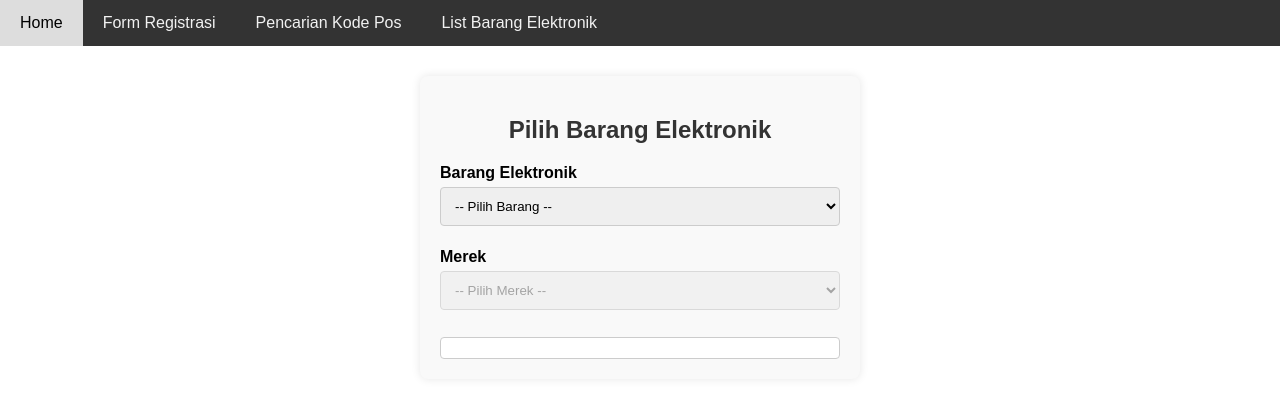
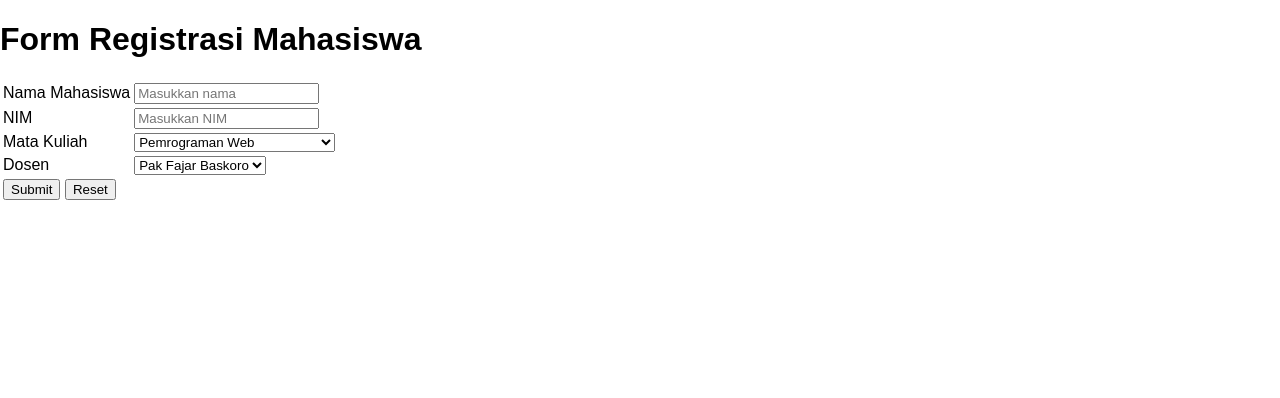
Before and after one commit to Aqilsyafiqdzaky/PWEB-Pertemuan-5, a plain HTML site: page regis.html in a window 1280 px wide. Drawn offline with Linux system fonts and the light colour scheme.

Commit message:
Update regis.html

```diff
--- a/regis.html
+++ b/regis.html
@@ -2,81 +2,99 @@
 <html lang="id">
 <head>
     <meta charset="UTF-8">
-  <title>List Barang Elektronik</title>
     <link rel="stylesheet" href="style.css">
+    <title>Form Registrasi</title>
 </head>
 <body>
+    <h1>Form Registrasi Mahasiswa</h1>
 
-      <div class="navbar">
-    <a href="index.html">Home</a>
-    <a href="regis.html">Form Registrasi</a>
-    <a href="kodePos.html">Pencarian Kode Pos</a>
-    <a href="list.html">List Barang Elektronik</a>
-  </div>
-
-  <div class="container">
-    <h2>Pilih Barang Elektronik</h2>
-
-    <label for="barang">Barang Elektronik</label>
-    <select id="barang">
-      <option value="">-- Pilih Barang --</option>
+    <div class="regis-container">
+        <form method="post" action="">
+            <table>
+                <tr>
+                    <td>Nama Mahasiswa</td>
+                    <td>
+                        <input type="text" id="nama" name="nama" placeholder="Masukkan nama">
+                        <div id="suggestions" class="autocomplete-suggestions"></div>
+                    </td>
+                </tr>
+                <tr>
+                    <td>NIM</td>
+                    <td><input type="text" name="nim" placeholder="Masukkan NIM"></td>
+                </tr>
+                <tr>
+                    <td>Mata Kuliah</td>
+                    <td>
+                        <select name="matkul">
+                            <option value="PWEB">Pemrograman Web</option>
+                            <option value="PBO">Pemrograman Berbasis Objek</option>
+                            <option value="SBD">Sistem Basis Data</option>
+                            <option value="AI">Kecerdasan Buatan</option>
                         </select>
-
-    <label for="merek">Merek</label>
-    <select id="merek" disabled>
-      <option value="">-- Pilih Merek --</option>
+                    </td>
+                </tr>
+                <tr>
+                    <td>Dosen</td>
+                    <td>
+                        <select name="dosen">
+                            <option value="Pak Fajar Baskoro">Pak Fajar Baskoro</option>
+                            <option value="Bu Sari">Bu Shintami</option>
+                            <option value="Pak Budi">Pak Budi</option>
+                            <option value="Bu Dina">Bu Dina</option>
                         </select>
-
-    <div id="result"></div>
+                    </td>
+                </tr>
+                <tr>
+                    <td colspan="2" class="form-buttons">
+                        <button type="submit">Submit</button>
+                        <button type="reset">Reset</button>
+                    </td>
+                </tr>
+            </table>
+        </form>
     </div>
 
     <script>
-    // Data barang dan merek
-    const dataBarang = {
-      "Laptop": ["Asus", "Acer", "Lenovo", "HP", "Apple"],
-      "Smartphone": ["Samsung", "Xiaomi", "Apple", "Oppo", "Vivo"],
-      "TV": ["LG", "Samsung", "Sony", "Polytron", "Panasonic"],
-      "Kulkas": ["Sharp", "LG", "Toshiba", "Panasonic", "Polytron"]
-    };
+        const namaInput = document.getElementById("nama");
+        const suggestionsBox = document.getElementById("suggestions");
 
-    const barangSelect = document.getElementById("barang");
-    const merekSelect = document.getElementById("merek");
-    const resultDiv = document.getElementById("result");
+        // Daftar nama mahasiswa
+        const namaMahasiswa = [
+            "Aqil Dzaky",
+            "Budi Santoso",
+            "Citra Maharani",
+            "Dewi Lestari",
+            "Eko Prasetyo",
+            "Fajar Nugroho",
+            "Gita Anggraini",
+            "Hendra Wijaya"
+        ];
 
-    // Isi dropdown barang
-    for (let barang in dataBarang) {
-      let opt = document.createElement("option");
-      opt.value = barang;
-      opt.textContent = barang;
-      barangSelect.appendChild(opt);
-    }
+        namaInput.addEventListener("input", function() {
+            const query = this.value.toLowerCase();
+            suggestionsBox.innerHTML = "";
 
-    // Event pilih barang
-    barangSelect.addEventListener("change", function() {
-      merekSelect.innerHTML = '<option value="">-- Pilih Merek --</option>';
-      resultDiv.innerHTML = "";
+            if (query.length === 0) return;
 
-      if (this.value) {
-        merekSelect.disabled = false;
-        const merekList = dataBarang[this.value];
-        merekList.forEach(m => {
-          let opt = document.createElement("option");
-          opt.value = m;
-          opt.textContent = m;
-          merekSelect.appendChild(opt);
+            const filtered = namaMahasiswa.filter(nama =>
+                nama.toLowerCase().includes(query)
+            );
+
+            filtered.forEach(nama => {
+                const div = document.createElement("div");
+                div.textContent = nama;
+                div.addEventListener("click", function() {
+                    namaInput.value = nama;
+                    suggestionsBox.innerHTML = "";
                 });
-      } else {
-        merekSelect.disabled = true;
-      }
+                suggestionsBox.appendChild(div);
+            });
         });
 
-    // Event pilih merek
-    merekSelect.addEventListener("change", function() {
-      if (this.value) {
-        resultDiv.innerHTML = `<strong>Barang:</strong> ${barangSelect.value} <br>
-                               <strong>Merek:</strong> ${this.value}`;
-      } else {
-        resultDiv.innerHTML = "";
+        // Menutup suggestion jika klik di luar
+        document.addEventListener("click", function(e) {
+            if (e.target !== namaInput) {
+                suggestionsBox.innerHTML = "";
             }
         });
     </script>
```
Lines whose indentation alone changed are shown as unchanged.
